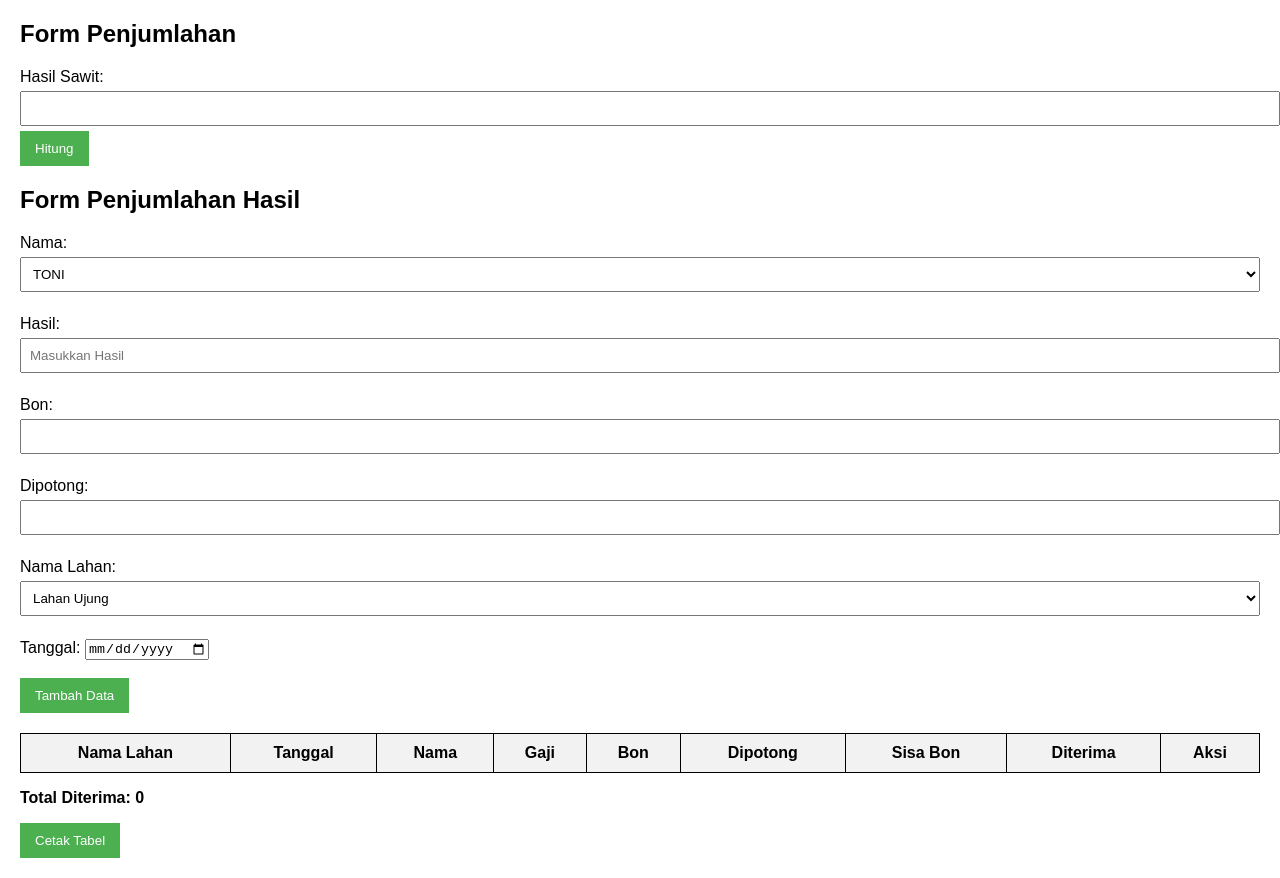
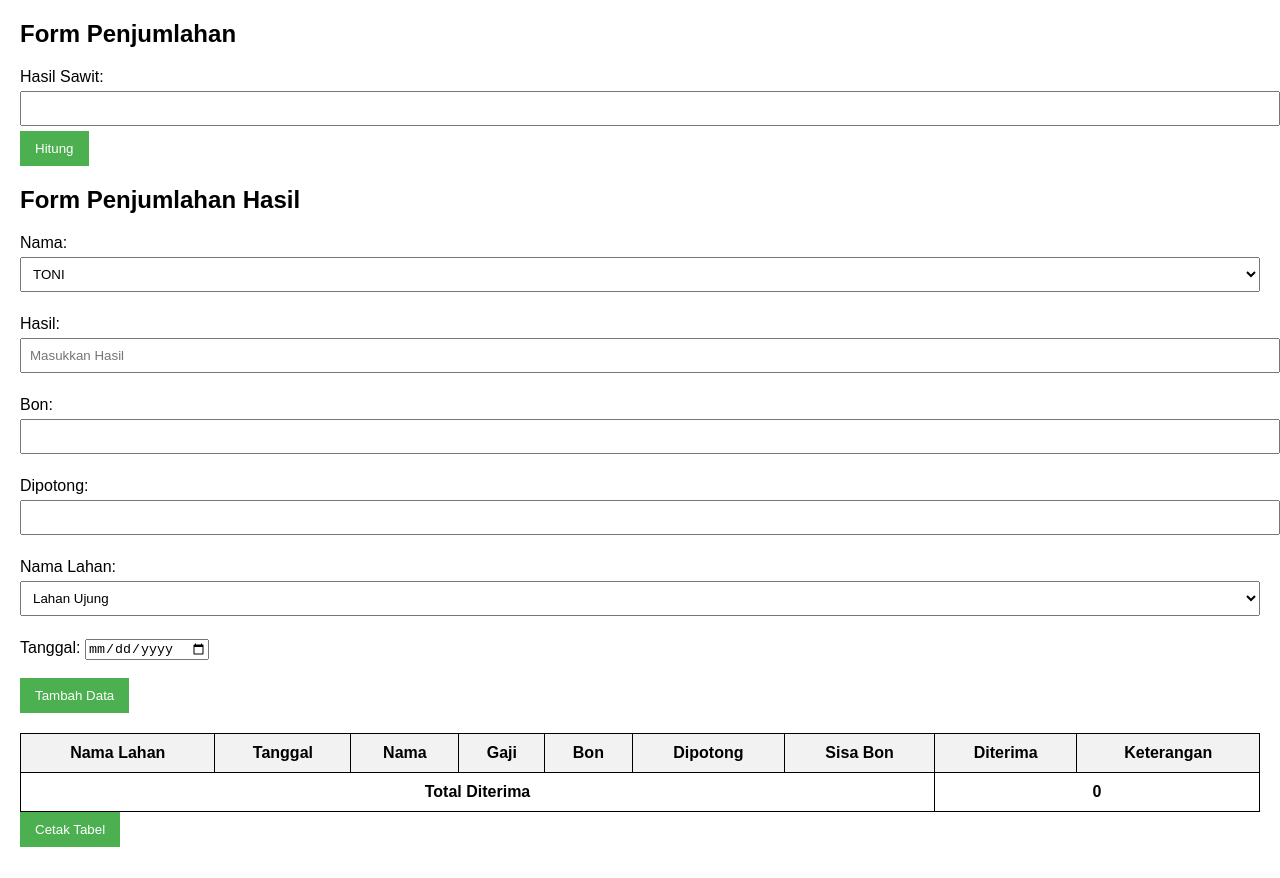
Before and after one commit to MhdWahyudi9/input-sawit, a plain HTML site: page index.html in a window 1280 px wide. Drawn offline with Linux system fonts and the light colour scheme.

Commit message:
Update index.html

```diff
--- a/index.html
+++ b/index.html
@@ -85,16 +85,19 @@
                 <th>Dipotong</th>
                 <th>Sisa Bon</th>
                 <th>Diterima</th>
-                <th>Aksi</th>
+                <th>Keterangan</th>
             </tr>
         </thead>
         <tbody id="dataBody">
             <!-- Data akan ditambahkan di sini -->
         </tbody>
+        <tfoot>
+            <tr>
+                <td colspan="7"><strong>Total Diterima</strong></td>
+                <td colspan="2" id="hasilHitung"><strong>0</strong></td>
+            </tr>
+        </tfoot>
     </table>
-
-    <!-- Menambahkan elemen untuk menampilkan total yang diterima -->
-    <p id="hasilHitung"><strong>Total Diterima: 0</strong></p>
 
     <button onclick="printTable()">Cetak Tabel</button>
 
@@ -141,7 +144,7 @@
 
         function updateTotalDiterima() {
             const totalDisplay = document.getElementById('hasilHitung');
-            totalDisplay.innerHTML = `<strong>Total Diterima: ${totalDiterima.toFixed(0)}</strong>`;
+            totalDisplay.innerHTML = `<strong>${totalDiterima.toFixed(0)}</strong>`;
         }
 
         function calculatePenjumlahan() {
```
